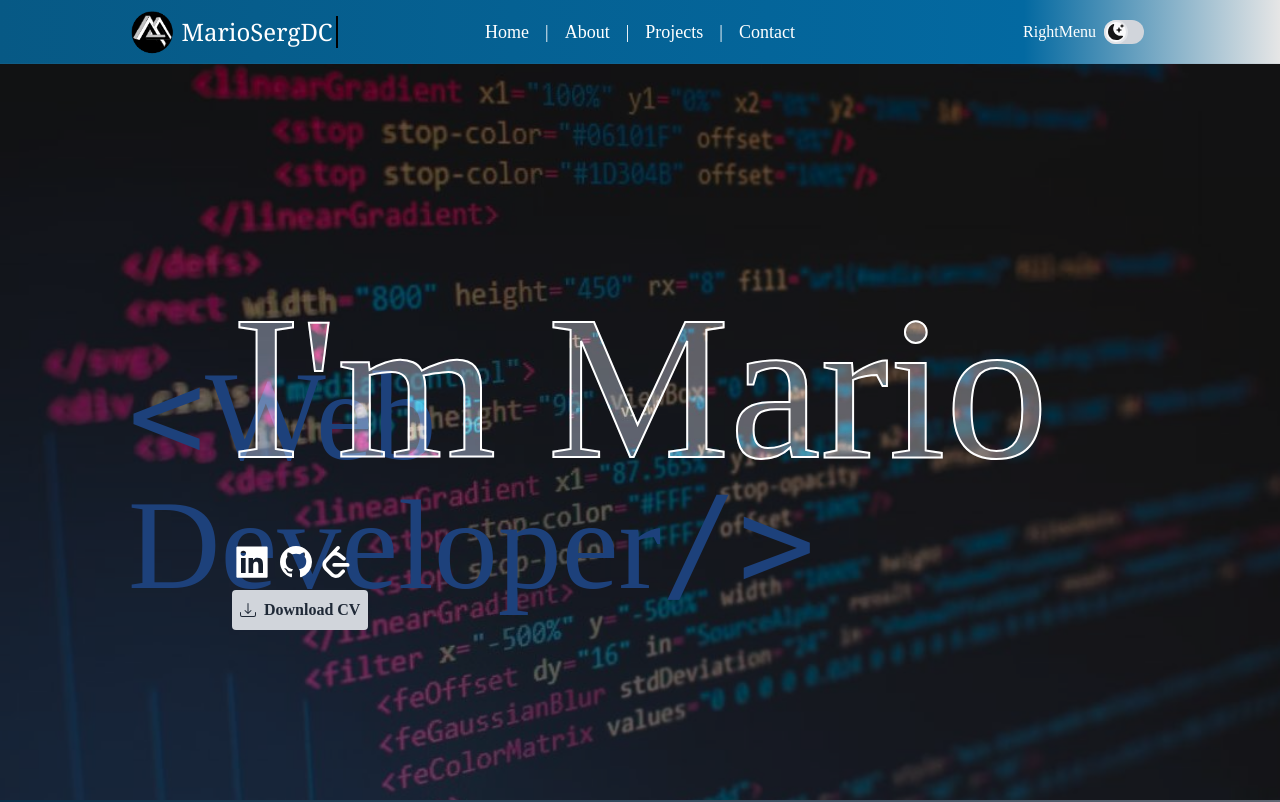
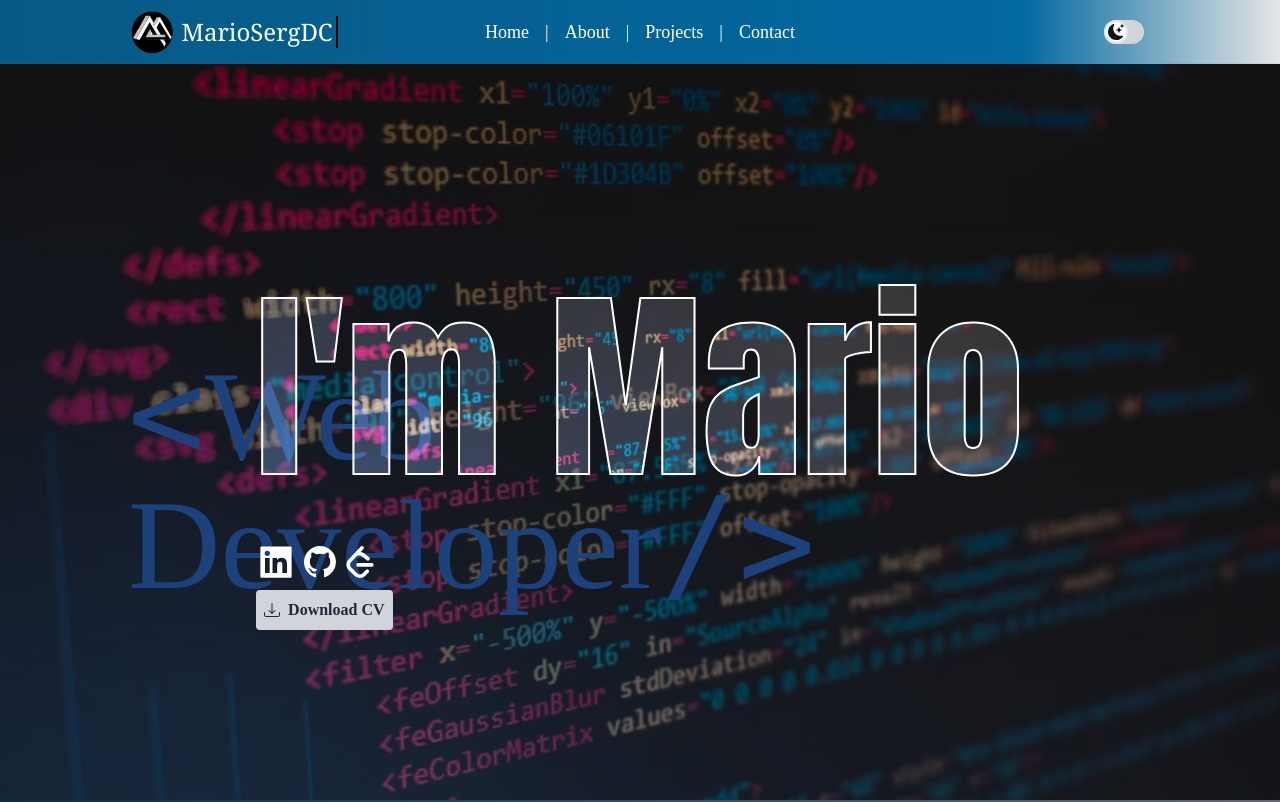
Before and after one commit to mariosergdc/portfolio, a React (Vite) app: page / in a window 1280 px wide. Shown: the top 802 px of the page. Built offline with nearby package versions, Linux system fonts and the light colour scheme.

Commit message:
font anton in home,change main text properties,links to home in brand,right menu changed

```diff
--- a/src/App.tsx
+++ b/src/App.tsx
@@ -36,7 +36,7 @@ export default function App() {
           </div>
           <div className="max-w-screen-lg flex flex-col items-start justify-center flex-wrap">
             <div
-              className={`mario z-10 text-white bg-black mix-blend-screen text-opacity-20
+              className={`mario z-10 text-transparent mix-blend-screen  font-anton
             ${theme === "dark" ? "" : "mario-dark "}`}
             >
               I'm Mario
--- a/src/components/NavBar.tsx
+++ b/src/components/NavBar.tsx
@@ -9,9 +9,11 @@ const NavBar = () => {
     >
       <header className="container max-w-screen-lg grid grid-cols-3 navbar h-full items-center mx-auto ">
         <div className="brand-container flex  items-center justify-start ">
-          <img className="h-16" src="/m.png" alt="logo" />
+          <a href="#home">
+            <img className="h-16" src="/m.png" alt="logo" />
+          </a>
           <h1 className="brand text-2xl pl-6 lg:pl-1 font-serif">
-            MarioSergDC
+            <a href="#home">MarioSergDC</a>
           </h1>
         </div>
         <Menu />
--- a/src/components/RightMenu.tsx
+++ b/src/components/RightMenu.tsx
@@ -3,7 +3,6 @@ import SwitchTheme from "./SwitchTheme";
 const RightMenu = () => {
   return (
     <div className="flex  items-center justify-end">
-      RightMenu
       <SwitchTheme />
     </div>
   );
--- a/src/index.css
+++ b/src/index.css
@@ -5,6 +5,9 @@
 @font-face {
   font-family: playfair;
   src: url("./fonts/static/PlayfairDisplay-Medium.ttf");
+
+  font-family: anton;
+  src: url("./fonts/anton/Anton-Regular.ttf");
 }
 
 .brand {
--- a/tailwind.config.js
+++ b/tailwind.config.js
@@ -5,6 +5,7 @@ export default {
     extend: {
       fontFamily: {
         playfair: ["Playfair Display", "serif"],
+        anton: ["Anton", "sans-serif"],
       },
     },
   },
```
Also changed, not shown: src/fonts/anton/Anton-Regular.ttf (added), src/fonts/anton/OFL.txt (added).
